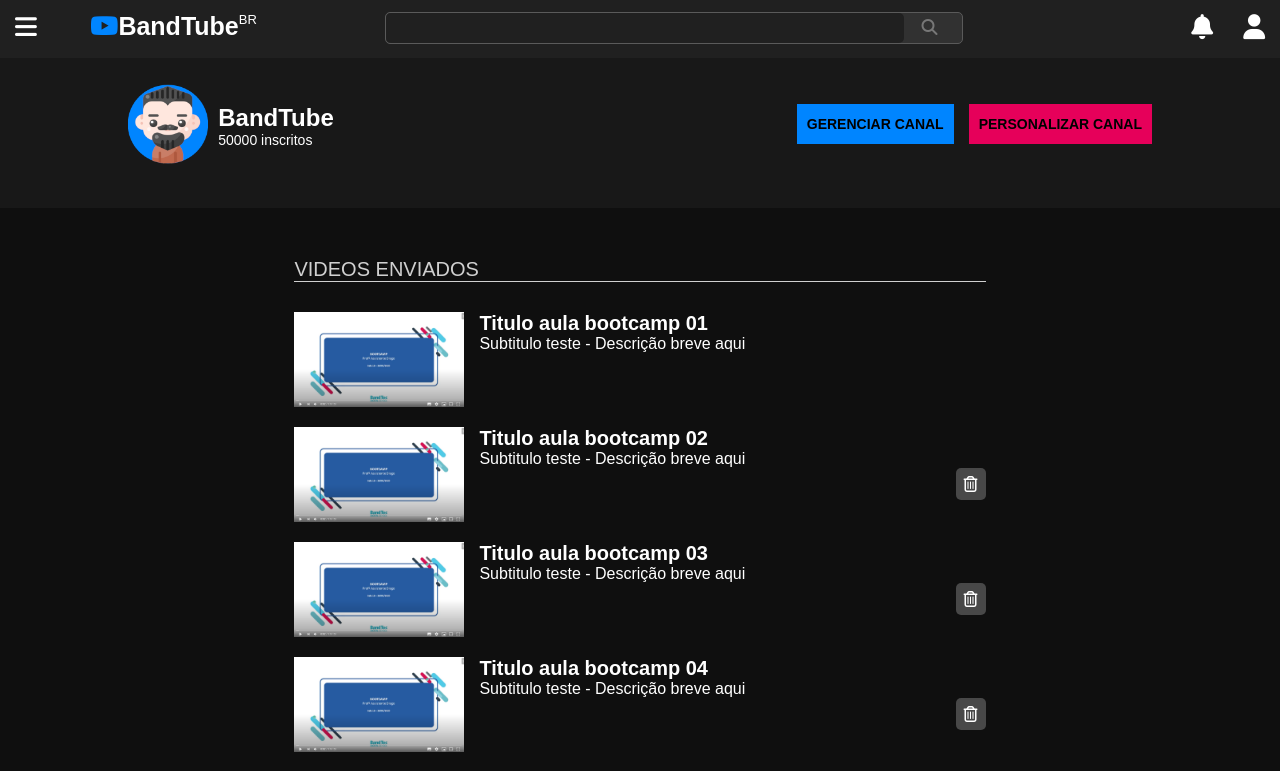
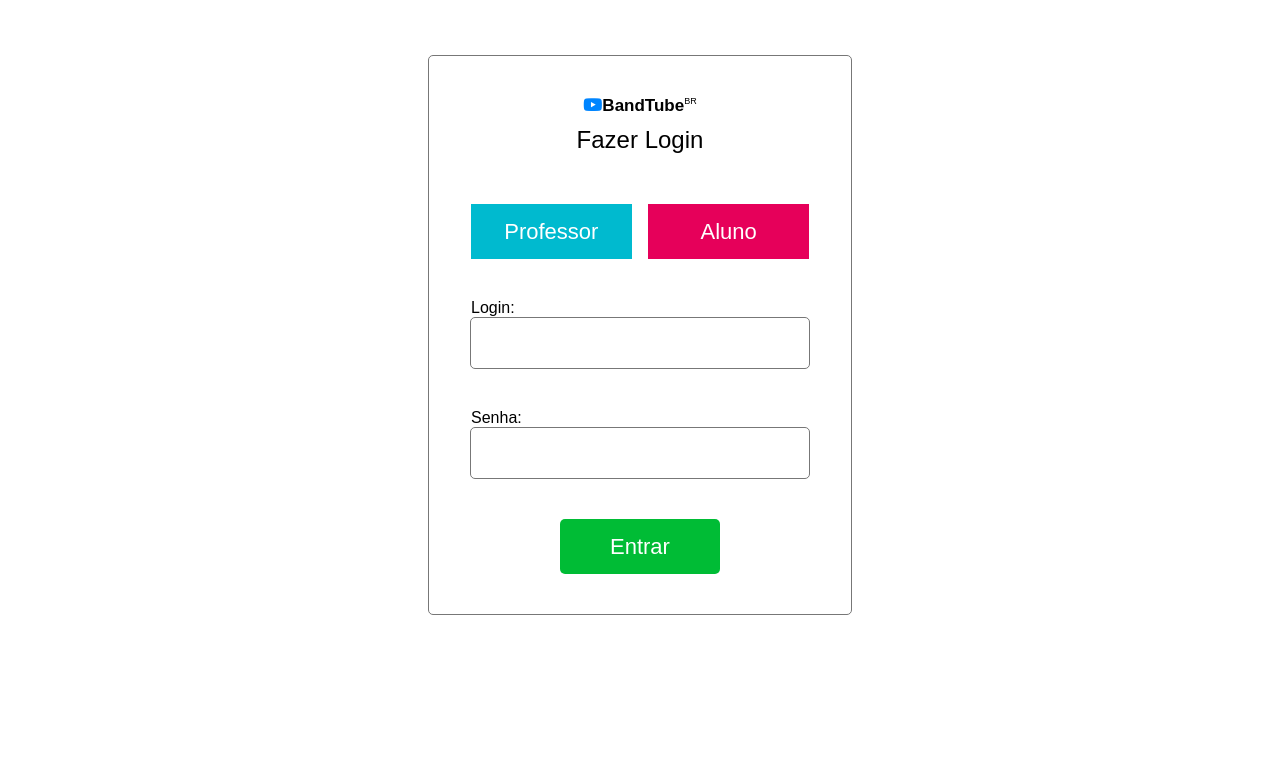
Before and after one commit to miniguiti/bootcamp-react-ads-a-2020-2, a React (Create React App) app: page / in a window 1280 px wide. Shown: the top 771 px of the page. Built offline with nearby package versions, Linux system fonts and the light colour scheme; the HTML template or start-up script is replaced by a standard one.

Commit message:
Login | LoginRedirect | Routes

```diff
--- a/src/App.js
+++ b/src/App.js
@@ -1,5 +1,5 @@
 import './assets/css/style.css'
-import Teacher from './pages/Teacher'
+import Routes from './routes'
 
 function App() {
   const scriptIcons = document.createElement("script")
@@ -7,7 +7,7 @@ function App() {
   document.body.appendChild(scriptIcons)
 
   return (
-    <Teacher/>
+    <Routes/>
   );
 }
 
--- /dev/null
+++ b/src/pages/Login.js
@@ -0,0 +1,42 @@
+import React, { useState } from 'react'
+
+function Login({change}) {
+
+    const [login, setLogin] = useState('');
+    const [password, setPassword] = useState('');
+    const [isTeacher, setIsTeacher] = useState(false);
+
+
+    function submitData(){
+        let data = {
+            login,
+            password,
+            isTeacher
+        }
+
+        change(data);
+    }
+
+    return (
+        <div className="login">
+            <div className="logo-login">
+                <i className="fab fa-youtube"></i>
+                <h1>BandTube<span>BR</span></h1>
+            </div>
+
+            <h1>Fazer Login</h1>
+            <button className="btn-prof" onClick={() => setIsTeacher(!isTeacher)}>Professor</button>
+            <button className="btn-aluno">Aluno</button>
+            <div>
+                <label htmlFor="login">Login:</label>
+                <input id="login" type="text" onChange={(e) => setLogin(e.target.value)} />
+            </div>
+
+            <label htmlFor="pass">Senha:</label>
+            <input id="pass" type="text" onChange={(e) => setPassword(e.target.value)} />
+            <button className="btn-entrar" onClick={submitData}>Entrar</button>
+        </div>
+    );
+}
+
+export default Login;
--- /dev/null
+++ b/src/pages/LoginRedirect.js
@@ -0,0 +1,36 @@
+import React, { useState } from  'react'
+import Teacher from './Teacher';
+import Student from './Student'
+import Login from './Login';
+
+function LoginRedirect(){
+
+    const [page, setPage] = useState(0);
+
+    function switchPage(userData){
+        if(userData.isTeacher){
+            setPage(1)
+        }else{
+            setPage(2)
+        }
+    }
+
+    function handlePage(){
+        switch(page){
+            case 1:
+                return <Teacher/>
+            case 2:
+                return <Student/>
+            default:
+                return <Login change={(userData) => switchPage(userData)}/>
+        }
+    }
+
+    return(
+        <>
+            {handlePage()}
+        </>
+    );
+}
+
+export default LoginRedirect;
--- /dev/null
+++ b/src/pages/Logout.js
@@ -0,0 +1,21 @@
+import React from 'react'
+import NavBar from '../components/NavBar'
+
+function Logout() {
+    return (
+        <>
+        <NavBar/>
+            <div className="end">
+                <div className="end-info">
+                    <h1>Até logo, Giu!</h1>
+                    <h2>Nos vemos nas próximas aulas</h2>
+                    <button className="btn-rosa">Voltar</button>
+                </div>
+                <div className="end-img"></div>
+            </div>
+        </>
+
+    );
+}
+
+export default Logout;
--- /dev/null
+++ b/src/pages/NotFound.js
@@ -0,0 +1,21 @@
+import React from 'react'
+import NavBar from '../components/NavBar'
+
+function NotFound() {
+    return (
+        <>
+            <NavBar />
+            <div className="not-found">
+                <div className="not-found-info">
+                    <h1>Oops!</h1>
+                    <h2>Page not found</h2>
+                    <h3>Alguma frase que faça sentido fica qui</h3>
+                    <button className="btn-rosa">Voltar</button>
+                </div>
+                <div className="not-found-img"></div>
+            </div>
+        </>
+    );
+}
+
+export default NotFound;
--- a/src/pages/Teacher.js
+++ b/src/pages/Teacher.js
@@ -21,7 +21,7 @@ function Teacher() {
             <div className="video-area">
                 <div className="video-list">
                     <h5>Videos enviados</h5>
-                    <VideoListItem titulo="Titulo aula bootcamp 01" subtitulo="Subtitulo teste - Descrição breve aqui" />
+                    <VideoListItem titulo="Titulo aula bootcamp 01" subtitulo="Subtitulo teste - Descrição breve aqui" isTeacher/>
                     <VideoListItem titulo="Titulo aula bootcamp 02" subtitulo="Subtitulo teste - Descrição breve aqui" isTeacher/>
                     <VideoListItem titulo="Titulo aula bootcamp 03" subtitulo="Subtitulo teste - Descrição breve aqui" isTeacher/>
                     <VideoListItem titulo="Titulo aula bootcamp 04" subtitulo="Subtitulo teste - Descrição breve aqui" isTeacher/>
--- /dev/null
+++ b/src/routes.js
@@ -0,0 +1,24 @@
+// Router: permite a aplicação trabalhar com as rotas
+// Switch: permite que as rotas sejam alteradas
+// Route: defini o que o usuário vai ver na URL
+
+import React from 'react'
+import { BrowserRouter as Router, Switch, Route } from 'react-router-dom'
+
+import LoginRedirect from './pages/LoginRedirect'
+import NotFound from './pages/NotFound'
+import Logout from './pages/Logout'
+
+function Routes() {
+    return (
+        <Router>
+            <Switch>
+                <Route exact path="/" component={LoginRedirect} />
+                <Route exact path="/ate" component={Logout} />
+                <Route exact path="*" component={NotFound} />
+            </Switch>
+        </Router>
+    );
+}
+
+export default Routes;
```
